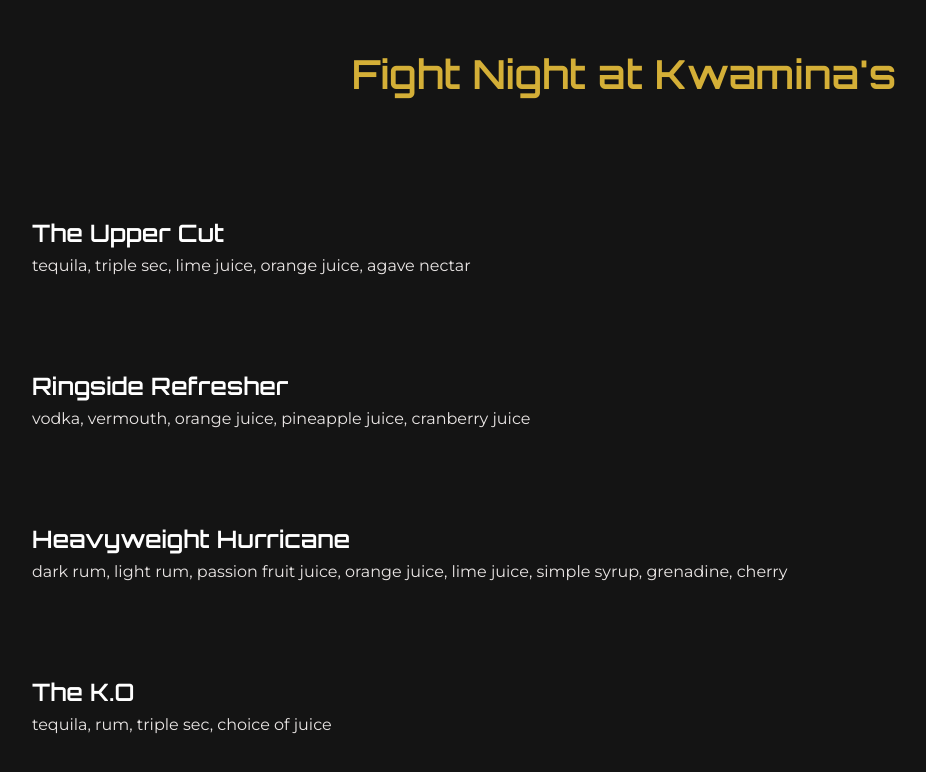
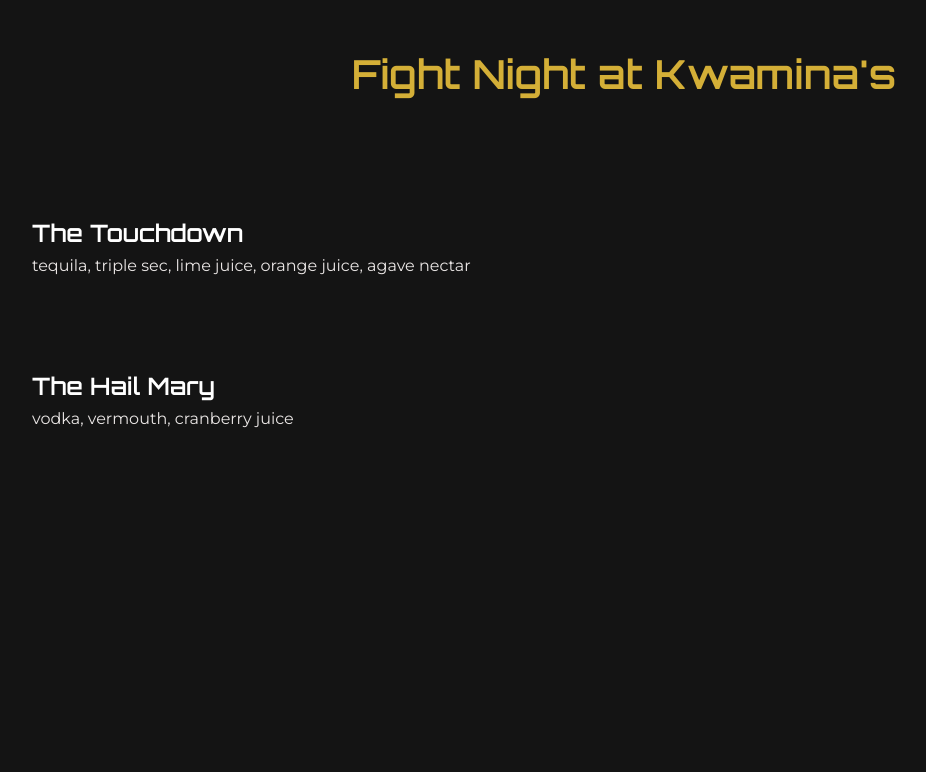
Before and after one commit to kwam1na/cocktail-menu, a Next.js app: page / in a window 1280 px wide. Shown: the top 772 px of the page, without its empty margins (16-942 px from the left). Built offline with nearby package versions, Linux system fonts and the light colour scheme; a web font is replaced by a local one.

Commit message:
Update index.tsx

```diff
--- a/pages/index.tsx
+++ b/pages/index.tsx
@@ -20,7 +20,7 @@ export default function Home() {
 
         <div className={styles.cocktailContainer}>
           <Cocktail
-            name={"The Upper Cut"}
+            name={"The Touchdown"}
             ingredients={[
               "tequila",
               "triple sec",
@@ -30,31 +30,12 @@ export default function Home() {
             ]}
           />
           <Cocktail
-            name={"Ringside Refresher"}
+            name={"The Hail Mary"}
             ingredients={[
               "vodka",
               "vermouth",
-              "orange juice",
-              "pineapple juice",
               "cranberry juice",
             ]}
-          />
-          <Cocktail
-            name={"Heavyweight Hurricane"}
-            ingredients={[
-              "dark rum",
-              "light rum",
-              "passion fruit juice",
-              "orange juice",
-              "lime juice",
-              "simple syrup",
-              "grenadine",
-              "cherry",
-            ]}
-          />
-          <Cocktail
-            name={"The K.O"}
-            ingredients={["tequila", "rum", "triple sec", "choice of juice"]}
           />
         </div>
       </main>
```
